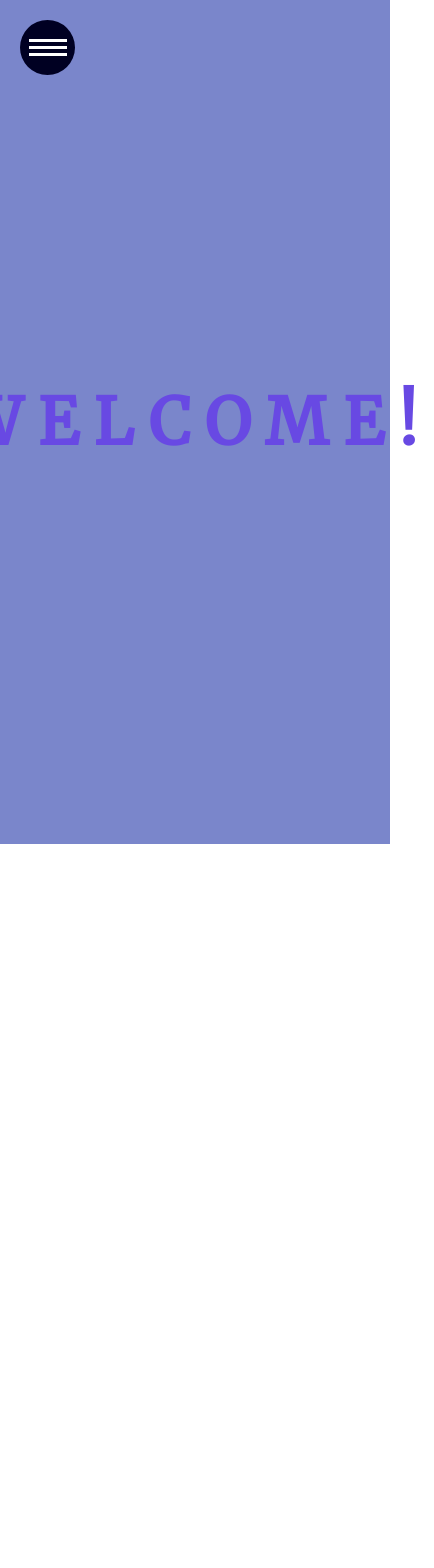
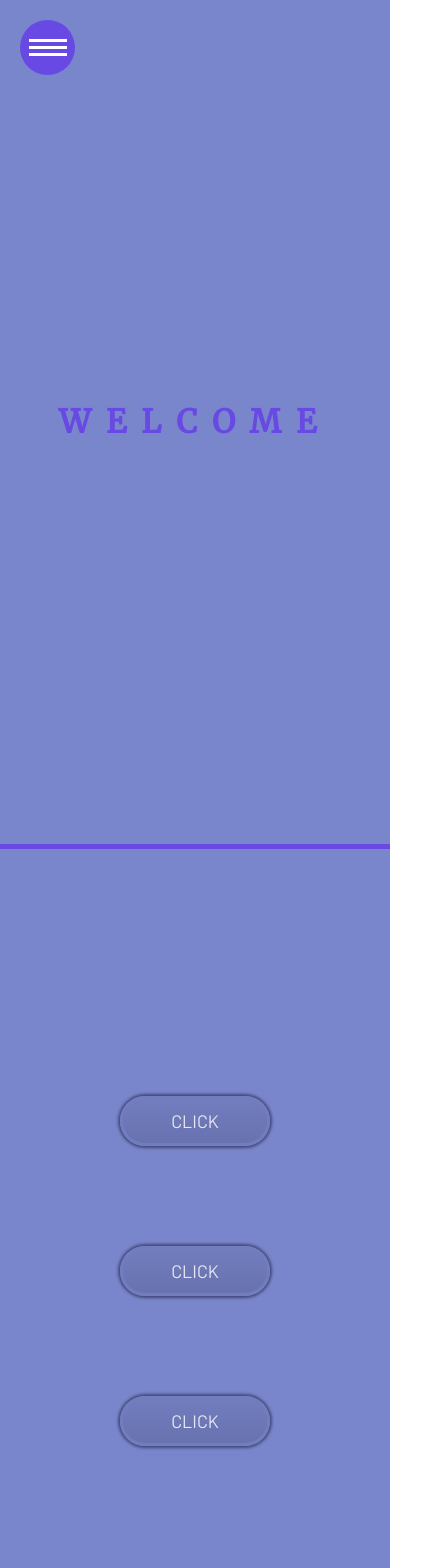
Before and after one commit to dgillen27/animation_collection, a React (Create React App) app: page / in a window 390 px wide. Shown: the top 1568 px of the page, 434 px wide, since content can reach past the window. Before the commit the page ends 844 px from the top, so only its background shows below. Built offline with nearby package versions, Linux system fonts and the light colour scheme.

Commit message:
created button page, created open slide deck

```diff
--- a/src/App.css
+++ b/src/App.css
@@ -1,12 +1,17 @@
-@import url("https://fonts.googleapis.com/css?family=Merriweather&display=swap");
+@import url("https://fonts.googleapis.com/css?family=Barlow|Merriweather&display=swap");
 
 .App {
   overflow: hidden;
 }
 
+/* Title Page With Hover Animation */
+
 .title {
   height: 100vh;
   background: #7a86cb;
+  display: flex;
+  align-items: center;
+  justify-content: center;
 }
 
 .text-wrapper {
@@ -60,8 +65,6 @@
 .text-wrapper h1:hover {
   letter-spacing: 2px;
   color: white;
-  /* border-top: 2px solid #6849e3; */
-  /* border-bottom: 2px solid #6849e3; */
   cursor: pointer;
 }
 
@@ -113,6 +116,8 @@
   }
 }
 
+/* Hamburger Menu */
+
 .hamburger-menu {
   position: fixed;
   top: 20px;
@@ -123,14 +128,14 @@
   justify-content: center;
   width: 55px;
   height: 55px;
-  background: #002;
+  background: #6849e3;
   transition: 300ms;
   border-radius: 50%;
+  z-index: 5;
 }
 
 .hamburger-menu:hover {
   cursor: pointer;
-  background: #6849e3;
 }
 
 .burger {
@@ -138,7 +143,7 @@
   height: 3px;
   background: white;
   margin: 2px 0;
-  transition: 300ms;
+  transition: all 300ms, background-color 200ms;
 }
 
 #hidden-burger {
@@ -156,3 +161,120 @@
   transform: rotate(-45deg);
   position: absolute;
 }
+
+/* Buttons Page */
+
+.buttons-page {
+  height: 100vh;
+  display: flex;
+  justify-content: center;
+  align-items: center;
+  background-color: #7a86cb;
+  border-top: 5px solid #6849e3;
+}
+
+button {
+  color: #E6E7F2;
+  border-radius: 50px;
+  margin: 50px;
+  /* border: 3px solid #42487B; */
+  box-shadow: 0 0 3px 2px #42487B;
+  border: 3px solid #727DBF;
+  height: 50px;
+  width: 150px;
+  background: linear-gradient(#727DBF, #6872AF);
+  font-family: 'Barlow', sans-serif;
+  font-size: 18px;
+  text-shadow: #7480C2 1px 1px 3px 5px;
+  transition: background-color, 300ms;
+}
+
+button:hover {
+  cursor: pointer;
+  border: 3px solid #727DBF;
+  background: linear-gradient(#6872AF, #727DBF);
+  transition: 300ms;
+  box-shadow: 0 0 3px 2px #616BA2;
+}
+
+button:focus {
+  color: #6849E3;
+  background: #383E5E;
+  border: 2px solid #727DBF;
+  text-shadow: none;
+  outline: none;
+  box-shadow: 0 0 3px 5px #6849E3;
+}
+
+button:enabled {
+  content: none;
+}
+
+button:focus:after {
+  content: "ED!";
+}
+
+/* Open Menu */
+
+.open-menu {
+  /* display: none; */
+  flex-direction: column;
+  text-align: left;
+  position: fixed;
+  top: 0;
+  height: 100vh;
+  width: 85vw;
+  background: rgba(104, 73, 227, .9);
+  color: white;
+  transition: transform 400ms;
+}
+
+#open {
+  transform: translateX(0);
+}
+
+#closed {
+  transform: translateX(-100vw);
+}
+
+.open-menu h1 {
+  position: relative;
+  left: 50px;
+  transition: color 300ms;
+}
+
+.open-menu h2 {
+  position: relative;
+  left: 25px;
+  transition: color 300ms;
+}
+
+.open-menu h1:hover {
+  cursor: pointer;
+  color: #DC153B;
+}
+
+.open-menu h2:hover {
+  cursor: pointer;
+  color: #DC153B;
+}
+
+.menu-content {
+  position: relative;
+  top: 80px;
+}
+
+@media only screen and (max-width: 880px) {
+  .buttons-page {
+    flex-direction: column;
+  }
+
+  .text-wrapper h1 {
+    position: relative;
+    color: #6849e3;
+    font-size: 2rem;
+    transition: 300ms;
+    letter-spacing: 15px;
+    display: inline-block;
+  }
+}
--- a/src/App.js
+++ b/src/App.js
@@ -1,7 +1,9 @@
 import React, { Component } from 'react';
 import './App.css';
 import Title from './components/Title';
-import HamburgerMenu from './components/HamburgerMenu'
+import HamburgerMenu from './components/HamburgerMenu';
+import ButtonsPage from './components/ButtonsPage';
+import OpenMenu from './components/OpenMenu'
 
 class App extends Component {
   constructor() {
@@ -31,6 +33,9 @@ class App extends Component {
         <HamburgerMenu
           onClick={this.toggleMenu}
           menuToggle={menuToggle}/>
+        <ButtonsPage />
+        <OpenMenu
+          menuToggle={menuToggle}/>
       </div>
     );
   }
--- /dev/null
+++ b/src/components/ButtonsPage.jsx
@@ -0,0 +1,13 @@
+import React from 'react';
+
+function ButtonsPage() {
+  return (
+    <div className="buttons-page">
+      <button href="#">CLICK</button>
+      <button href="#">CLICK</button>
+      <button href="#">CLICK</button>
+    </div>
+  )
+}
+
+export default ButtonsPage;
--- a/src/components/HamburgerMenu.jsx
+++ b/src/components/HamburgerMenu.jsx
@@ -3,7 +3,8 @@ import React from 'react';
 function HamburgerMenu(props) {
   const { onClick, menuToggle } = props
   return (
-    <div className="hamburger-menu" onClick={onClick}>
+    <div className="hamburger-menu" onClick={onClick}
+      style={{background: menuToggle ? "transparent" : null}}>
       <div className="burger" id={menuToggle? "top-burger" : null}></div>
       <div className="burger" id={menuToggle? "hidden-burger" : null}></div>
       <div className="burger" id={menuToggle? "bottom-burger" : null}></div>
--- /dev/null
+++ b/src/components/OpenMenu.jsx
@@ -0,0 +1,15 @@
+import React from 'react';
+
+function OpenMenu(props) {
+  const { menuToggle} = props
+  return (
+    <div className="open-menu" id={ menuToggle? "open" : "closed"}>
+      <div className="menu-content">
+        <h2>HOVER ANIMATION</h2>
+        <h2>BUTTONS</h2>
+      </div>
+    </div>
+  )
+}
+
+export default OpenMenu
--- a/src/components/Title.jsx
+++ b/src/components/Title.jsx
@@ -5,7 +5,7 @@ function Title() {
     <div className="title">
       <div className="text-wrapper">
         <h1>
-          WELCOME!
+          WELCOME
         </h1>
       </div>
     </div>
```
